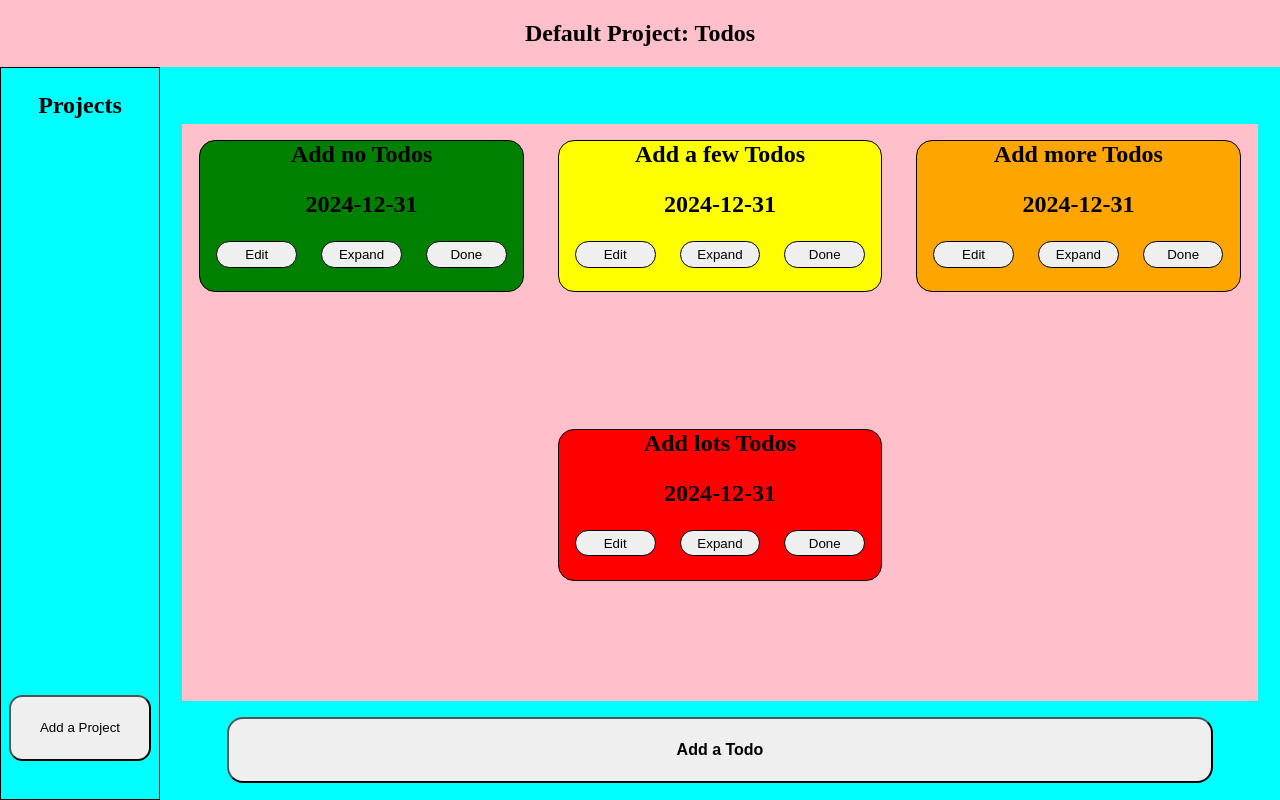
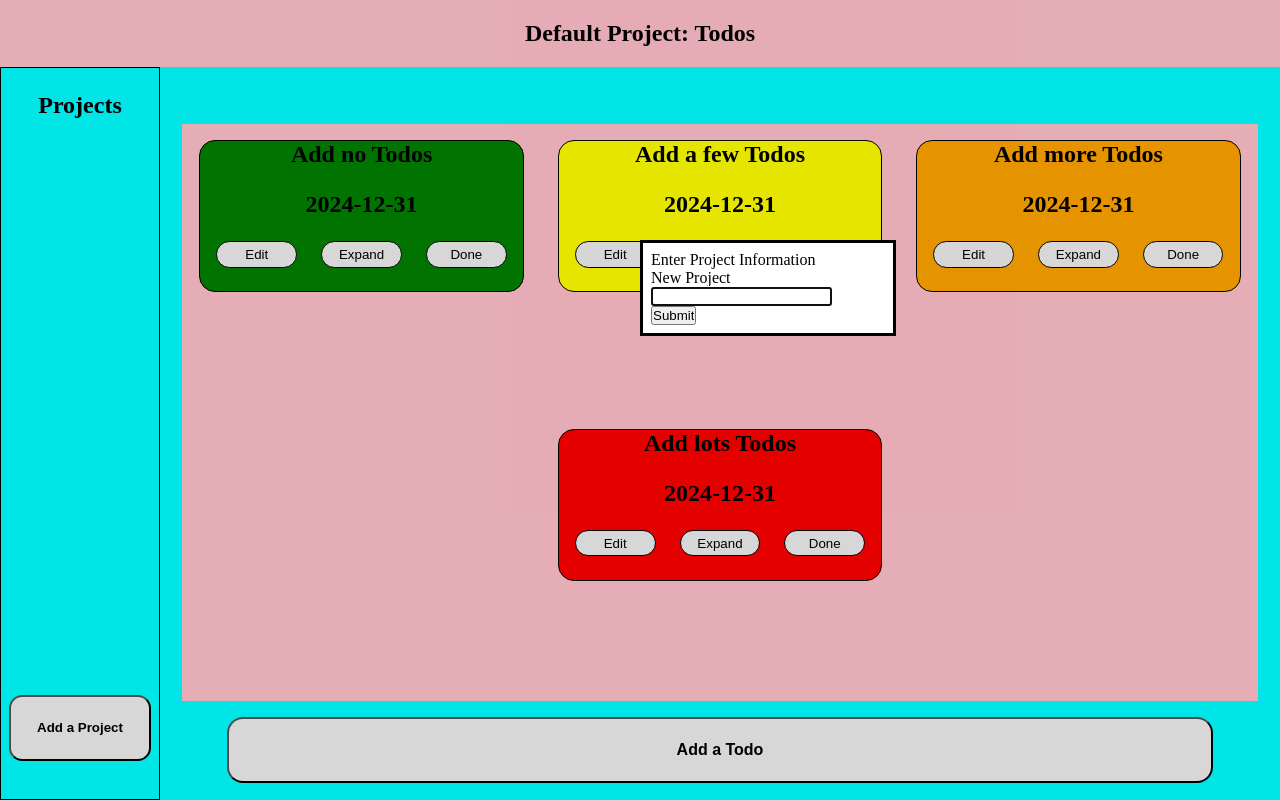
Before and after one commit to Blake-Peterson/todo-list, a website built with webpack: page src/template.html in a window 1280 px wide. Both pictures are taken after a click on the button "Add a Project". Built offline with nearby package versions, Linux system fonts and the light colour scheme.

Commit message:
updated "Add a Project" button to add new Project name

```diff
--- a/src/index.js
+++ b/src/index.js
@@ -23,7 +23,6 @@ function main(){
     container.appendChild(content);
 
     updateTodosToContent();
-    console.log(getProjectList());
 }
 
 main();
--- a/src/projectDashboard.js
+++ b/src/projectDashboard.js
@@ -1,7 +1,7 @@
 import { createButtonClass, createButtonID } from "./modules/button";
 import { createDivId } from "./modules/div";
 import { createDivH2 } from "./modules/header";
-import { addProjectToList, getProjectList } from "./projectList";
+import { addProjectToList, getCurrentProject, getProjectList } from "./projectList";
 import { createDialog } from "./modules/dialog";
 import { createProjectForm } from "./modules/form";
 import { Project } from "./Project";
@@ -13,41 +13,50 @@ export function renderProjectDashboard(){
     const projectDiv = createDivH2("your-project-container","dashboard-projects","Projects");
 
     projectDiv.appendChild(projectListDiv);
-    addProjectsToProjectListDiv();
     const addProjBtn = createButtonID("add-project-btn","Add a Project");
-    addProjBtn.addEventListener("click",()=>{
-        updateProjectListDiv();
+    addProjectButtonsToProjectListDiv();
+    addProjBtn.addEventListener("click",(event)=>{
+        event.preventDefault();
+        clearProjectListDiv();
+        const dialog = createDialog("Enter Project Information");
+        const form = createProjectForm();
+
+        dialog.appendChild(form);
+        projectDiv.appendChild(dialog);
+        dialog.showModal();
+
+        form.addEventListener("submit",(event)=>{
+            event.preventDefault();
+            const projectTitle = form.querySelector("#projectName").value;
+
+            addProjectToList(new Project(projectTitle,[]));
+            const projectBtn = createButtonClass("project-button");
+            projectBtn.textContent = projectTitle;
+            addProjectButtonsToProjectListDiv();
+
+            form.querySelector("#projectName").value = "";
+            dialog.close();
+        });
     });
+
     projectDiv.appendChild(addProjBtn);
 
     return projectDiv;
 }
-
+/*
 function updateProjectListDiv(){
     clearProjectListDiv();
     addProjectToProjectList();
-    addProjectsToProjectListDiv(projectListDiv);
-    console.log(getProjectList());
+    addProjectsToProjectListDiv();
 }
-
+*/
 function clearProjectListDiv(){
     const projectListDiv = document.querySelector("#project-list");
     while(projectListDiv.firstElementChild){
         projectListDiv.removeChild(projectListDiv.firstElementChild);
     }
 }
-
-function addProjectsToProjectListDiv(){
-    const projectList = getProjectList();
-    projectList.forEach( (project)=>{
-        const projectBtn = createButtonClass("project-button",project.title);
-        projectBtn.addEventListener("click",()=>{
-            document.querySelector("#header-banner").textContent = `${project.title}: Todos`;
-        });
-        projectListDiv.appendChild(projectBtn);
-    });
-}
-
+/*
 function addProjectToProjectList(){
     const addProjBtn = document.querySelector("#add-project-btn");
     const content = document.querySelector("#content-container");
@@ -64,24 +73,27 @@ function addProjectToProjectList(){
         form.addEventListener("submit",(event)=>{
             event.preventDefault();
             const projectTitle = form.querySelector("#projectName").value;
-            const projectListDiv = document.querySelector("#project-list");
 
             addProjectToList(new Project(projectTitle,[]));
-            /*
-            const button = createButtonClass("project-button");
-            button.textContent = projectTitle;
-            button.addEventListener("clicK",()=>{
-                addProjectsToProjectListDiv();
 
-            });
-
-            projectListDiv.appendChild(button);
-            */
-
+            const projectBtn = createButtonClass("project-button");
+            projectBtn.textContent = projectTitle;
 
             form.querySelector("#projectName").value = "";
             dialog.close();
         })
     });
-    updateProjectListDiv();
 }
+*/
+
+function addProjectButtonsToProjectListDiv(){
+    const projectList = getProjectList();
+    projectList.forEach( (project)=>{
+        const projectBtn = createButtonClass("project-button",project.title);
+        projectBtn.addEventListener("click",()=>{
+            document.querySelector("#header-banner").textContent = `${project.title}: Todos`;
+
+        });
+        projectListDiv.appendChild(projectBtn);
+    });
+}
--- a/src/styles/style.css
+++ b/src/styles/style.css
@@ -71,6 +71,7 @@ dialog {
   width: clamp(6em, 16em, 90%);
   height: 5em;
   border-radius: 1em;
+  font-weight: 600;
 }
 
 #content-container {
```
